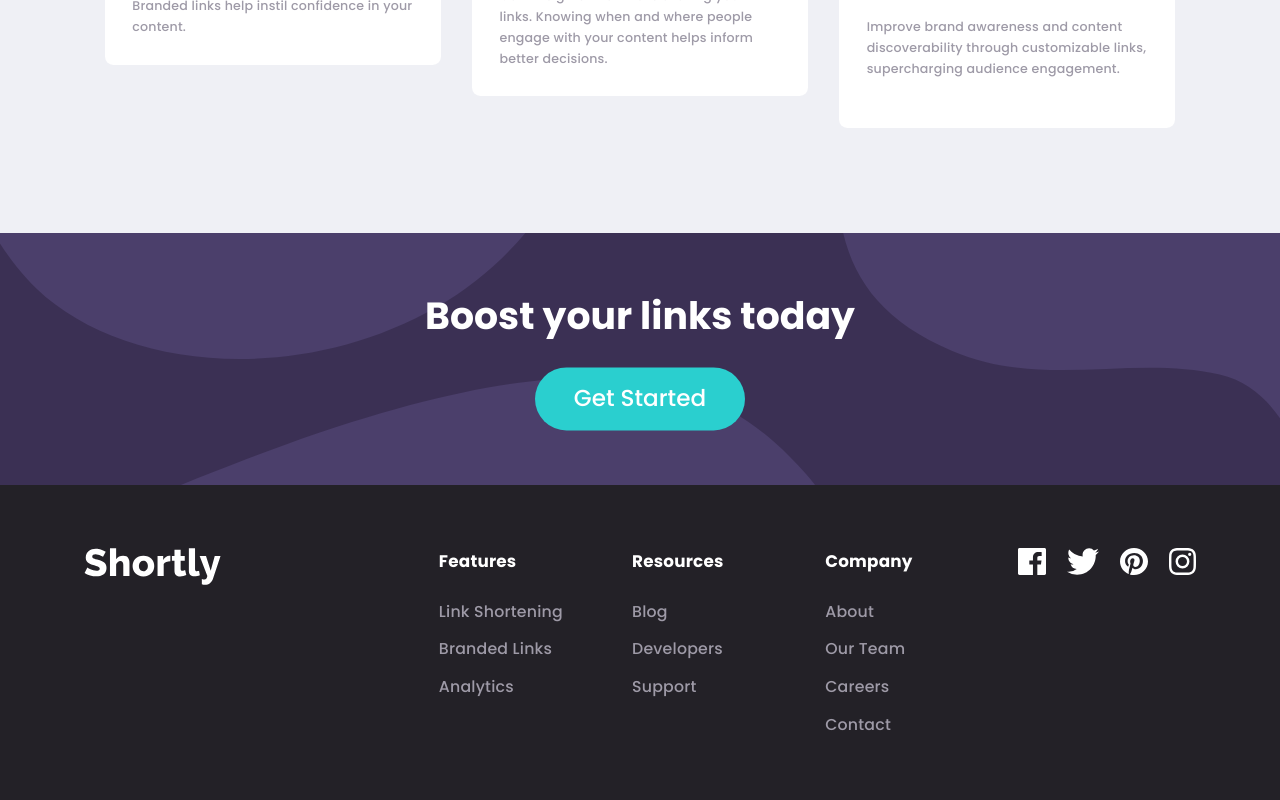
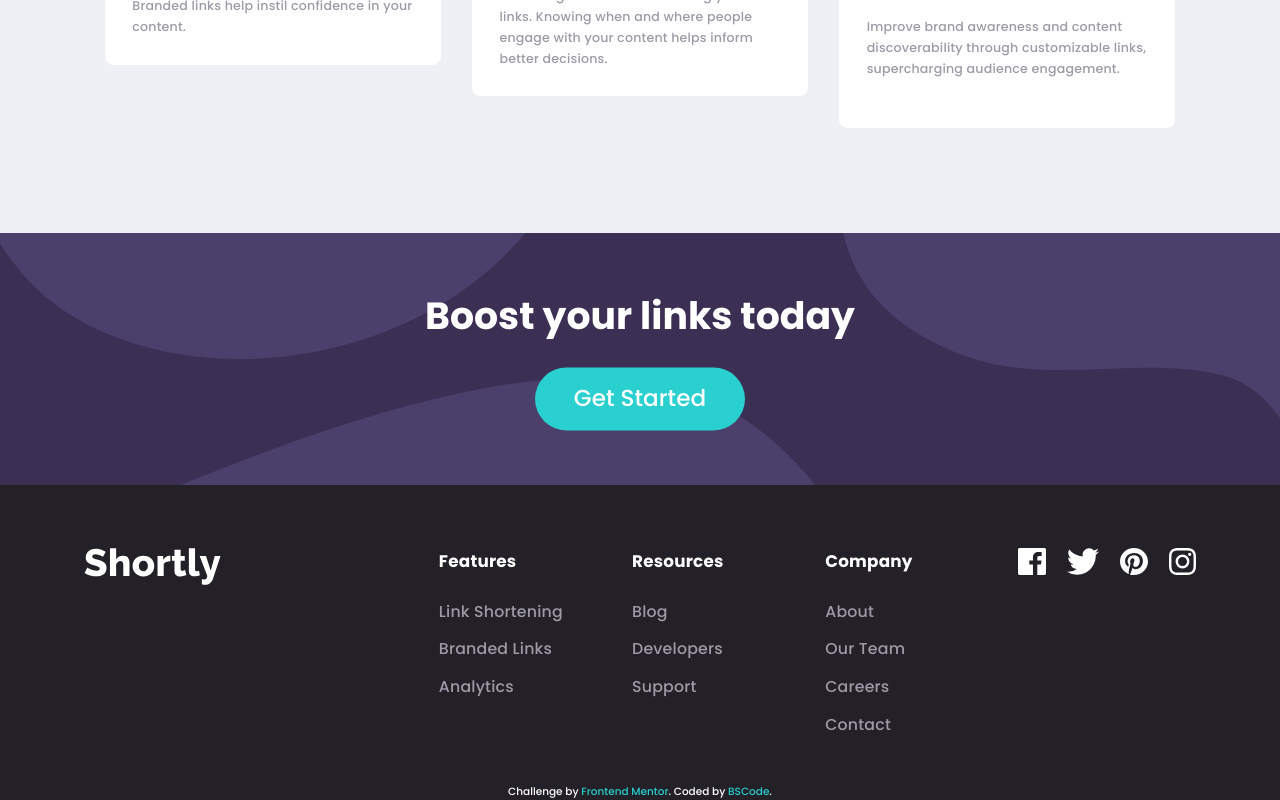
Before and after one commit to 0-BSCode/url-shortening-api, a React (Create React App) app in the folder frontend/: page / in a window 1280 px wide. Shown: the part 1336-2136 px from the top of the page. Built offline with nearby package versions, Linux system fonts and the light colour scheme.

Commit message:
Added attribution

```diff
--- a/frontend/src/components/Footer/Footer.jsx
+++ b/frontend/src/components/Footer/Footer.jsx
@@ -51,6 +51,10 @@ const Footer = () => {
           alt="Instagram"
         />
       </div>
+      <div className={styles.footer__attribution}>
+        Challenge by <a href="https://www.frontendmentor.io?ref=challenge" target="_blank">Frontend Mentor</a>.
+        Coded by <a href="https://github.com/0-BSCode">BSCode</a>.
+      </div>
     </section>
   )
 }
--- a/frontend/src/components/Footer/Footer.module.css
+++ b/frontend/src/components/Footer/Footer.module.css
@@ -1,6 +1,7 @@
 .footer {
     background-color: var(--vdark-violet);
     padding: 3rem;
+    position: relative;
 }
 
 .footer__logo {
@@ -60,6 +61,25 @@
     object-fit: contain;
 }
 
+.footer__attribution {
+    position: absolute;
+    bottom: 0;
+    left: 50%;
+    transform: translate(-50%, 0);
+    font-size: 0.5rem;
+    color: white;
+}
+
+.footer__attribution > a {
+    text-decoration: none;
+    color: var(--cyan);
+    transition: all 0.2s;
+}
+
+.footer__attribution > a:hover {
+    color: white
+}
+
 @media screen and (min-width: 1024px) {
     .footer {
         padding-inline: 4rem;
```
